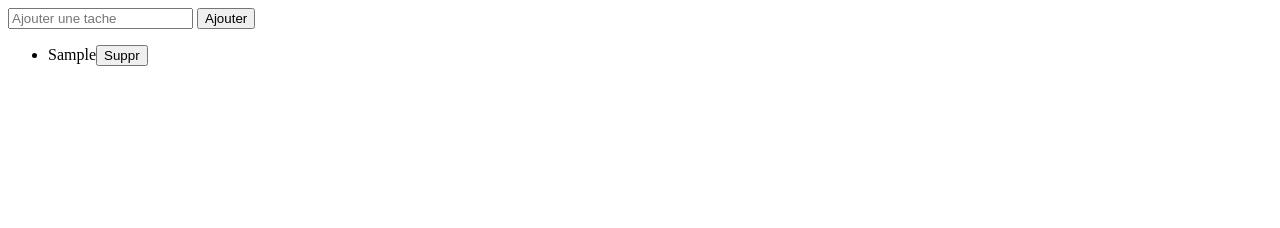
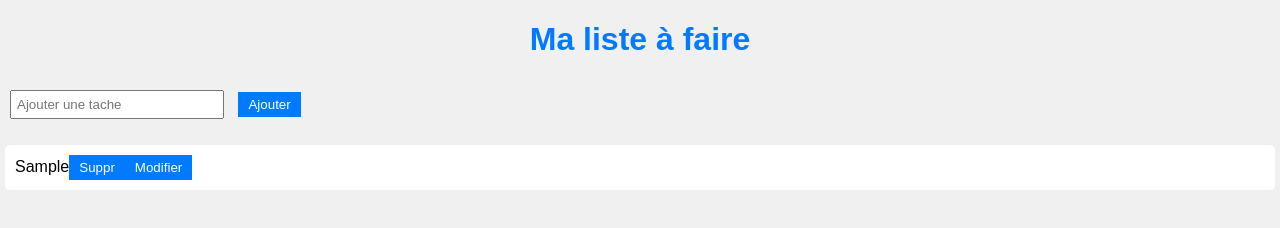
Before and after one commit to MaximilienR/todo-, a plain HTML site: page index.html in a window 1280 px wide. Both pictures are taken after typing "Sample" into the empty fields and a click on the button "Ajouter". Drawn offline with Linux system fonts and the light colour scheme.

Commit message:
add update function

```diff
--- a/index.html
+++ b/index.html
@@ -5,8 +5,11 @@
     <meta name="viewport" content="width=device-width, initial-scale=1.0">
     <title>Document</title>
     <script src="script.js"></script>
+    <link rel="stylesheet" href="style.css">
+
 </head>
 <body>
+    <h1>Ma liste à faire</h1>
     <input type="text" id="taskInput" placeholder="Ajouter une tache ">
     <button onclick="addTask()">Ajouter</button>
     <ul id="taskList"></ul>
--- a/script.js
+++ b/script.js
@@ -1,21 +1,38 @@
-function addTask(){
-    let taskInput=document.getElementById("taskInput");
-    let taskList=document.getElementById("taskList")
+function addTask() {
+    let taskInput = document.getElementById("taskInput");
+    let taskList = document.getElementById("taskList");
 
-    let task=document.createElement("li");
-    task.textContent=taskInput.value;
+    let task = document.createElement("li");
+    task.textContent = taskInput.value;
     taskList.appendChild(task);
 
-    taskInput.value="";
+    let deleteButton = document.createElement("button");
+    deleteButton.textContent = "Suppr";
+    deleteButton.onclick = function() {
+            task.parentNode.removeChild(task);
+    }
 
-    let deleteButton=document.createElement("button");
-    deleteButton.textContent="Suppr";
-    deleteButton.onclick=function(){
-        task.parentNode.removeChild(task);
+    let updateButton = document.createElement("button");
+    updateButton.textContent = "Modifier";
+    updateButton.onclick = function() {
+            editTask(task);
+    }
 
+    task.appendChild(deleteButton);
+    if (!task.classList.contains("editing")) {
+            task.appendChild(updateButton);
     }
-    task.appendChild(deleteButton)
-    taskList.appendChild(task)
 
-    taskInput.value="";
+    taskList.appendChild(task);
+
+    taskInput.value = "";
+
+    function editTask(task) {
+            let newTask = prompt("Modifier la tâche:", task.textContent);
+            if (newTask !== null) {
+                    task.textContent = newTask;
+                    task.classList.add("editing");
+                    task.removeChild(task.lastChild); // Supprimer l'ancien bouton de mise à jour
+            }
+    }
 }
--- /dev/null
+++ b/style.css
@@ -0,0 +1,40 @@
+h1{
+    text-align: center;
+    color :#007bff
+}
+body {
+    font-family: Arial, sans-serif;
+    background-color: #f0f0f0;
+    margin: 0;
+    padding: 0;
+}
+
+input[type="text"] {
+    padding: 5px;
+    margin: 10px;
+    width: 200px;
+}
+
+button {
+    padding: 5px 10px;
+    background-color: #007bff;
+    color: white;
+    border: none;
+    cursor: pointer;
+}
+
+ul {
+    list-style-type: none;
+    padding: 0;
+}
+
+li {
+    background-color: #fff;
+    padding: 10px;
+    margin: 5px;
+    border-radius: 5px;
+}
+
+button.delete {
+    background-color: #dc3545;
+}
```
